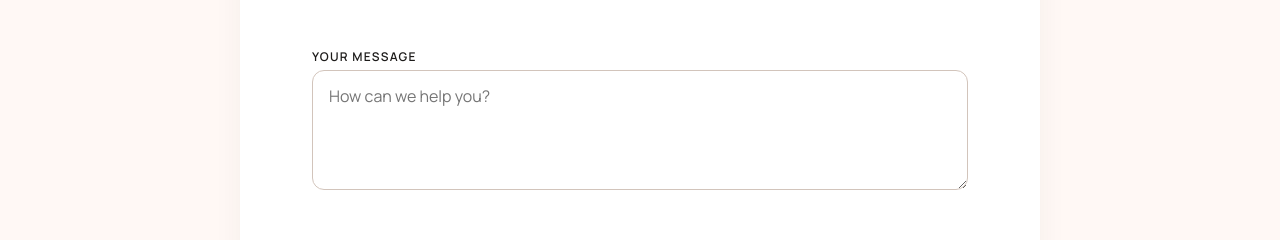
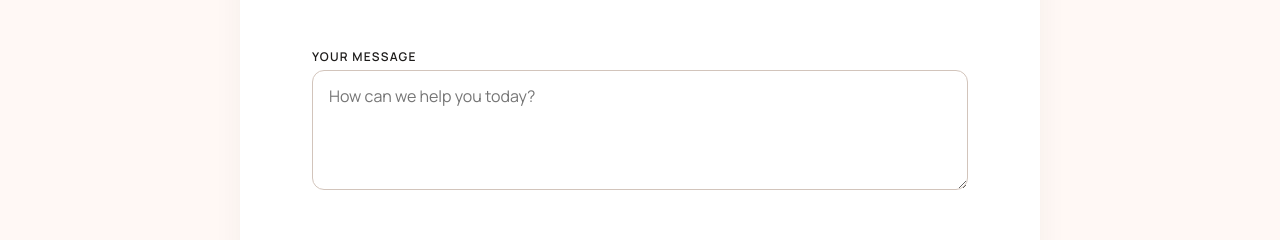
Before and after one commit to bhcustom/bh-custom-woodworks, a Next.js app: page /quote in a window 1280 px wide. Both pictures are taken after a click on the button "Send a quick message". Shown: the part 532-772 px from the top of the page. Built offline with nearby package versions, Linux system fonts and the light colour scheme.

Commit message:
style: unify placeholder hint text across all general message forms to 'How can we help you today?'

```diff
--- a/src/app/components/QuoteForm.js
+++ b/src/app/components/QuoteForm.js
@@ -149,7 +149,7 @@ export default function QuoteForm() {
 
             <div className="quote-form-group mt-lg">
               <label className="label-sm mb-xs">Your Message</label>
-              <textarea name="details" required className="quote-textarea" placeholder="How can we help you?" value={formData.details} onChange={handleInputChange}></textarea>
+              <textarea name="details" required className="quote-textarea" placeholder="How can we help you today?" value={formData.details} onChange={handleInputChange}></textarea>
             </div>
 
             <div className="quote-actions mt-xl">
```
